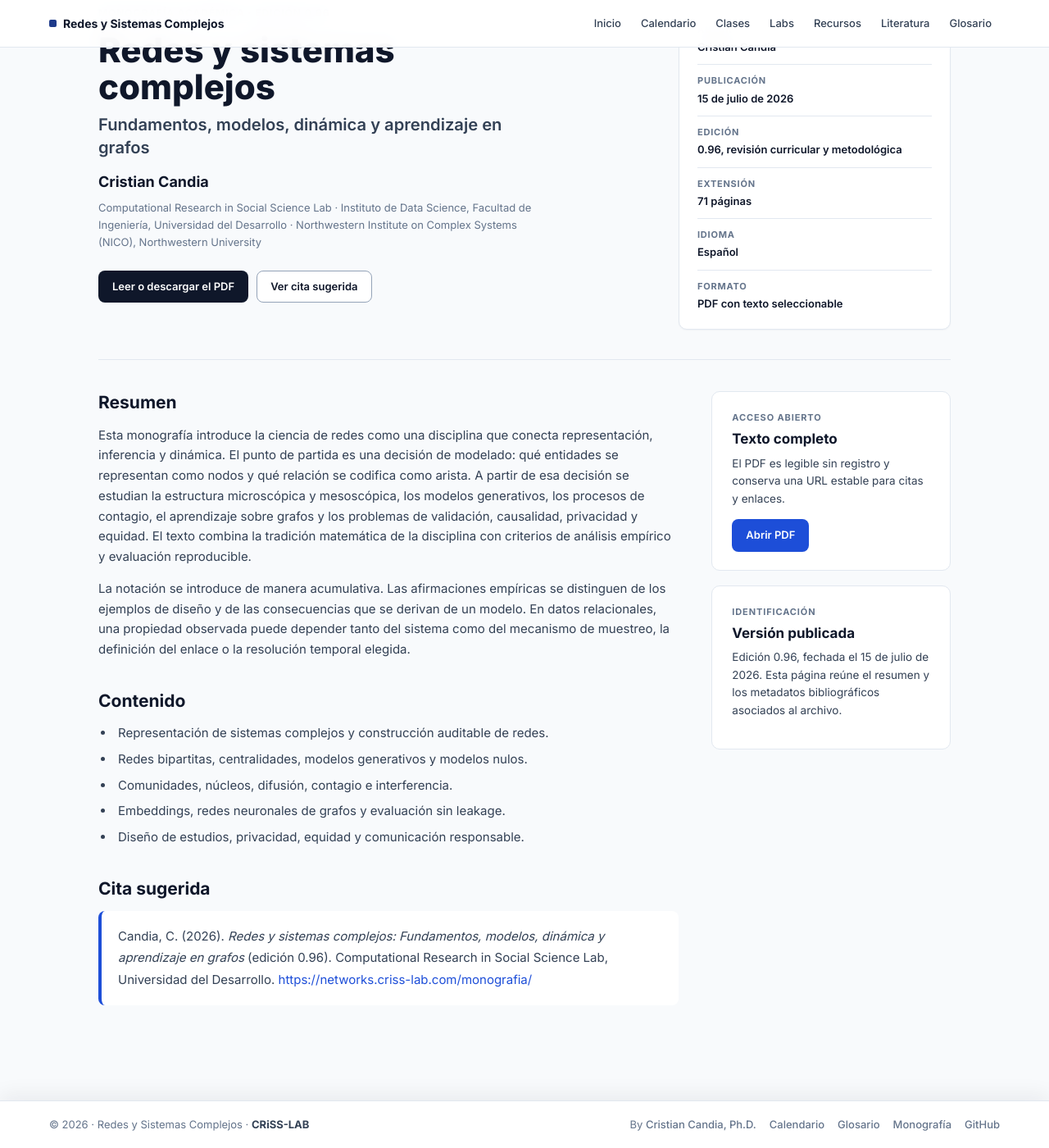
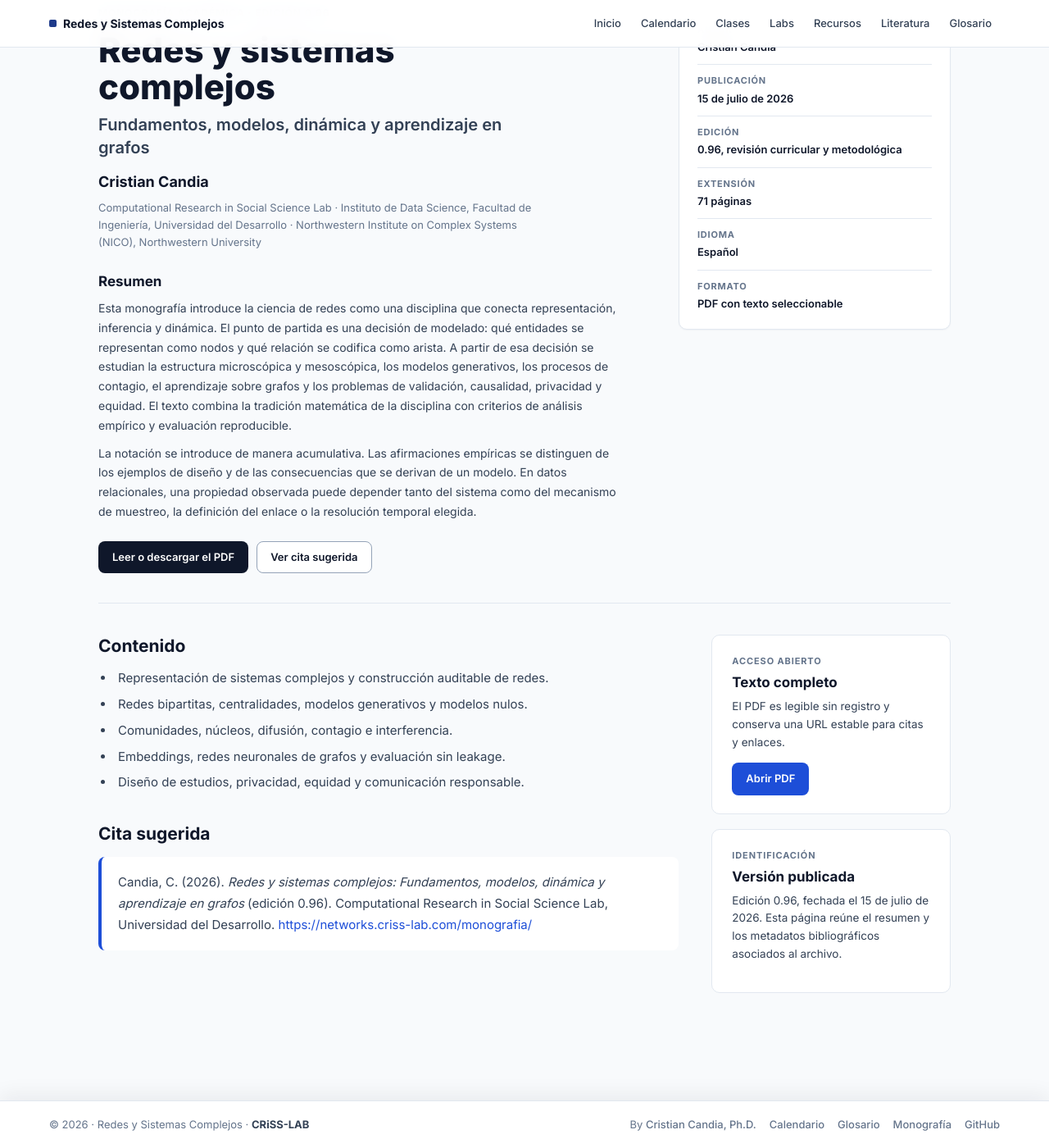
Before and after one commit to crcandia/Curso_Redes_Sistemas_Complejos, a Jekyll site: the page built from docs/monografia/index.html, in a window 1280 px wide and 1400 px high, scrolled down 128 px. Shown: the whole window at 82% size. Built offline with Jekyll 4.4.1, drawn with Linux system fonts in a browser that asks for light colours.

Commit message:
Prioriza resumen académico de la monografía

```diff
--- a/docs/assets/css/custom.css
+++ b/docs/assets/css/custom.css
@@ -1308,6 +1308,20 @@ strong { color: var(--text); }
   font-size: 13px;
   line-height: 1.6;
 }
+.monograph-abstract { margin-top: 26px; }
+.monograph-abstract h2 {
+  color: var(--text);
+  font-size: 17px;
+  line-height: 1.3;
+  margin-bottom: 10px;
+}
+.monograph-abstract p {
+  max-width: 72ch;
+  color: var(--text-2);
+  font-size: 14px;
+  line-height: 1.7;
+  margin-bottom: 10px;
+}
 .monograph-actions { display: flex; flex-wrap: wrap; gap: 10px; margin-top: 24px; }
 .monograph-facts {
   background: var(--surface);
--- a/docs/monografia/index.html
+++ b/docs/monografia/index.html
@@ -46,6 +46,26 @@ keywords:
         Facultad de Ingeniería, Universidad del Desarrollo · Northwestern Institute
         on Complex Systems (NICO), Northwestern University
       </p>
+      <section class="monograph-abstract" aria-labelledby="resumen">
+        <h2 id="resumen">Resumen</h2>
+        <p>
+          Esta monografía introduce la ciencia de redes como una disciplina que conecta
+          representación, inferencia y dinámica. El punto de partida es una decisión de
+          modelado: qué entidades se representan como nodos y qué relación se codifica como
+          arista. A partir de esa decisión se estudian la estructura microscópica y
+          mesoscópica, los modelos generativos, los procesos de contagio, el aprendizaje
+          sobre grafos y los problemas de validación, causalidad, privacidad y equidad.
+          El texto combina la tradición matemática de la disciplina con criterios de
+          análisis empírico y evaluación reproducible.
+        </p>
+        <p>
+          La notación se introduce de manera acumulativa. Las afirmaciones empíricas se
+          distinguen de los ejemplos de diseño y de las consecuencias que se derivan de un
+          modelo. En datos relacionales, una propiedad observada puede depender tanto del
+          sistema como del mecanismo de muestreo, la definición del enlace o la resolución
+          temporal elegida.
+        </p>
+      </section>
       <div class="monograph-actions">
         <a class="btn btn--primary" href="{{ '/monografia/Monografia_Curso_Redes_2026.pdf' | relative_url }}">
           Leer o descargar el PDF
@@ -66,27 +86,6 @@ keywords:
 
   <div class="monograph-grid">
     <div class="monograph-main">
-      <section class="monograph-section" aria-labelledby="resumen">
-        <h2 id="resumen">Resumen</h2>
-        <p>
-          Esta monografía introduce la ciencia de redes como una disciplina que conecta
-          representación, inferencia y dinámica. El punto de partida es una decisión de
-          modelado: qué entidades se representan como nodos y qué relación se codifica como
-          arista. A partir de esa decisión se estudian la estructura microscópica y
-          mesoscópica, los modelos generativos, los procesos de contagio, el aprendizaje
-          sobre grafos y los problemas de validación, causalidad, privacidad y equidad.
-          El texto combina la tradición matemática de la disciplina con criterios de
-          análisis empírico y evaluación reproducible.
-        </p>
-        <p>
-          La notación se introduce de manera acumulativa. Las afirmaciones empíricas se
-          distinguen de los ejemplos de diseño y de las consecuencias que se derivan de un
-          modelo. En datos relacionales, una propiedad observada puede depender tanto del
-          sistema como del mecanismo de muestreo, la definición del enlace o la resolución
-          temporal elegida.
-        </p>
-      </section>
-
       <section class="monograph-section" aria-labelledby="contenido">
         <h2 id="contenido">Contenido</h2>
         <ul class="monograph-topics">
```
